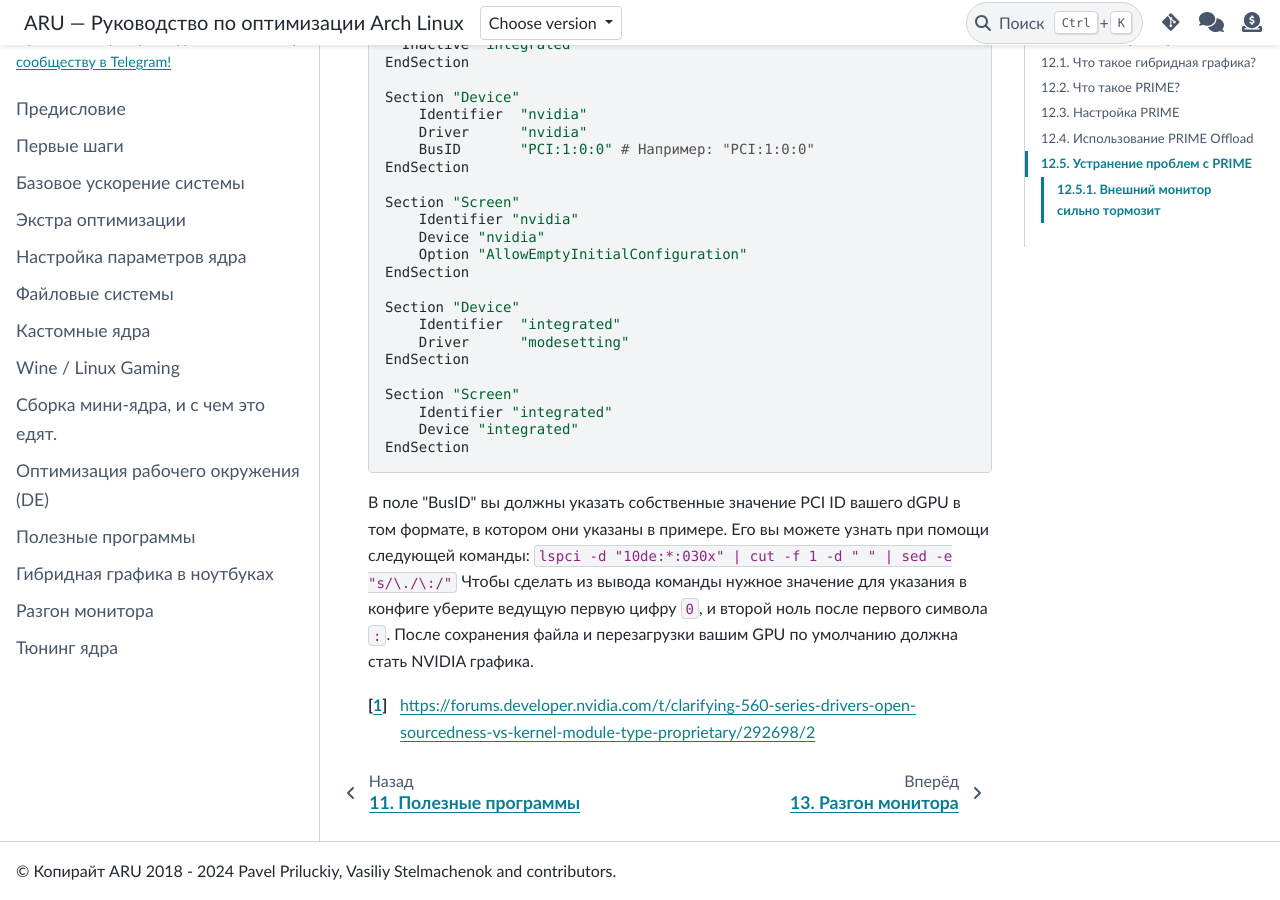
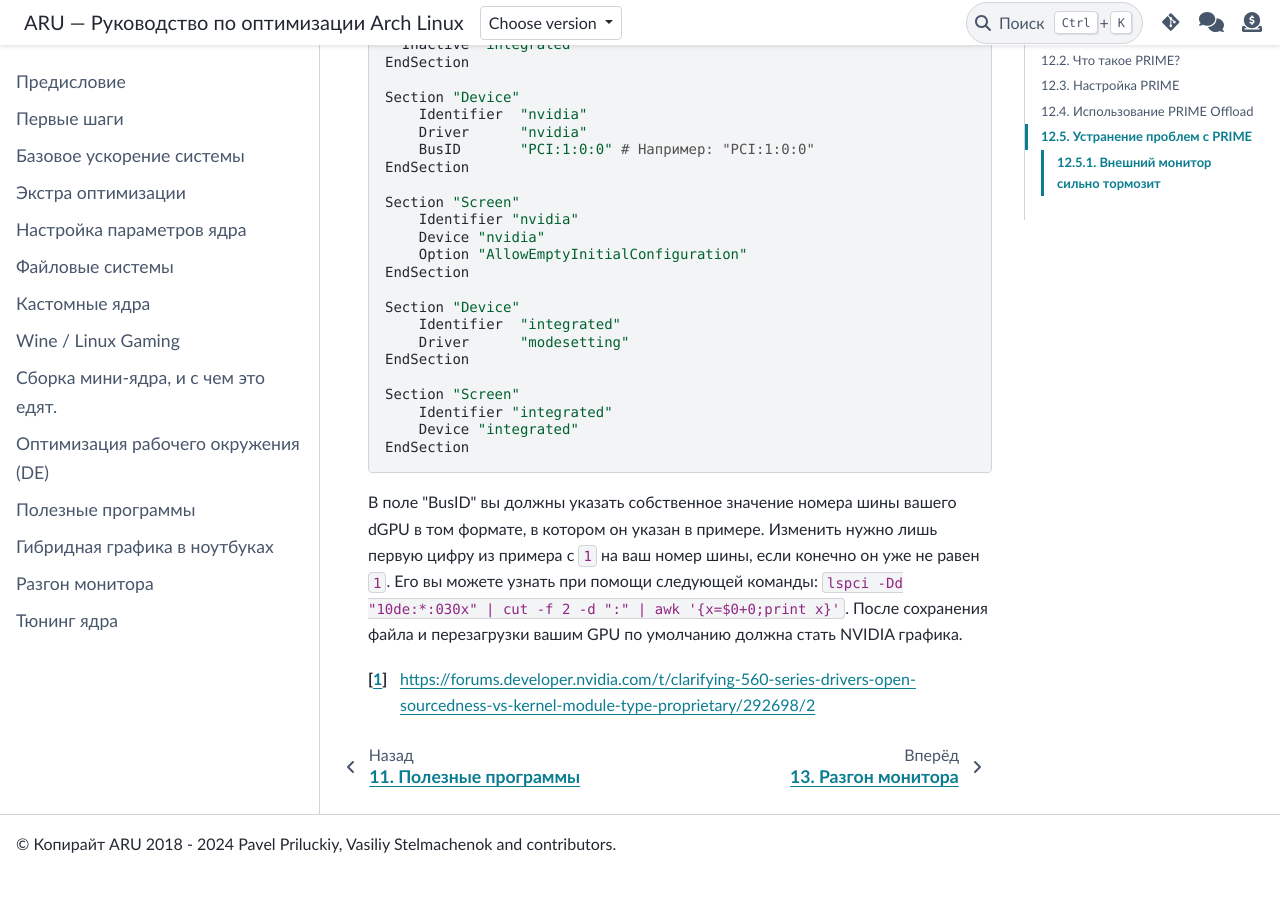
Before and after one commit to ventureoo/ARU, a Sphinx documentation site: the page built from docs/source/laptops.rst, in a window 1280 px wide and 900 px high, scrolled down 7783 px. Built offline with Sphinx 7.4.7 and the PyData theme 0.15.4, drawn with Linux system fonts in a browser that asks for light colours; after the commit the page ends 8657 px from its top, so only the background shows below that.

Commit message:
laptops: Fix instructions for obtaining BusID
Signed-off-by: Vasiliy Stelmachenok <ventureo@cachyos.org>

```diff
--- a/docs/source/laptops.rst
+++ b/docs/source/laptops.rst
@@ -333,12 +333,11 @@ NVIDIA главным GPU, что позволяет избавиться от
        Device "integrated"
    EndSection
 
-В поле "BusID" вы должны указать собственные значение PCI ID вашего dGPU в
-том формате, в котором они указаны в примере. Его вы можете узнать при помощи
-следующей команды: ``lspci -d "10de:*:030x" | cut -f 1 -d " " | sed -e
-"s/\./\:/"`` Чтобы сделать из вывода команды нужное значение для указания в
-конфиге уберите ведущую первую цифру ``0``, и второй ноль после первого
-символа ``:``. После сохранения файла и перезагрузки вашим GPU по умолчанию
-должна стать NVIDIA графика.
+В поле "BusID" вы должны указать собственное значение номера шины вашего dGPU в
+том формате, в котором он указан в примере. Изменить нужно лишь первую цифру из
+примера с ``1`` на ваш номер шины, если конечно он уже не равен ``1``. Его вы
+можете узнать при помощи следующей команды: ``lspci -Dd "10de:*:030x" | cut -f
+2 -d ":" | awk '{x=$0+0;print x}'``. После сохранения файла и перезагрузки
+вашим GPU по умолчанию должна стать NVIDIA графика.
 
 .. [#] https://forums.developer.nvidia.com/t/clarifying-560-series-drivers-open-sourcedness-vs-kernel-module-type-proprietary/292698/2
```
